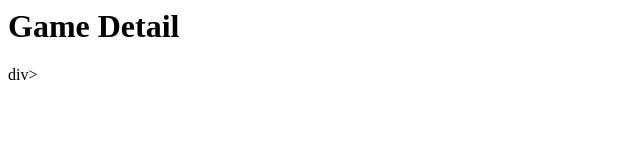
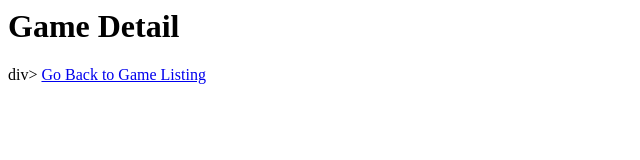
Before and after one commit to addison-johnson02/video-game-api, a plain HTML site: page detail.html in a window 1280 px wide. Shown: the whole page, without its empty margins (0-640 px from the left). Drawn offline with Linux system fonts and the light colour scheme.

Commit message:
Update detail.html

```diff
--- a/detail.html
+++ b/detail.html
@@ -8,6 +8,9 @@
 
   <div id="container"></div>div>
 
+  <a href="index.html">
+    Go Back to Game Listing
+    </a>
   <script>
 console.log('Javascript has started!');
     const query_parameters = new URLSearchParams(window.location.search)
```
